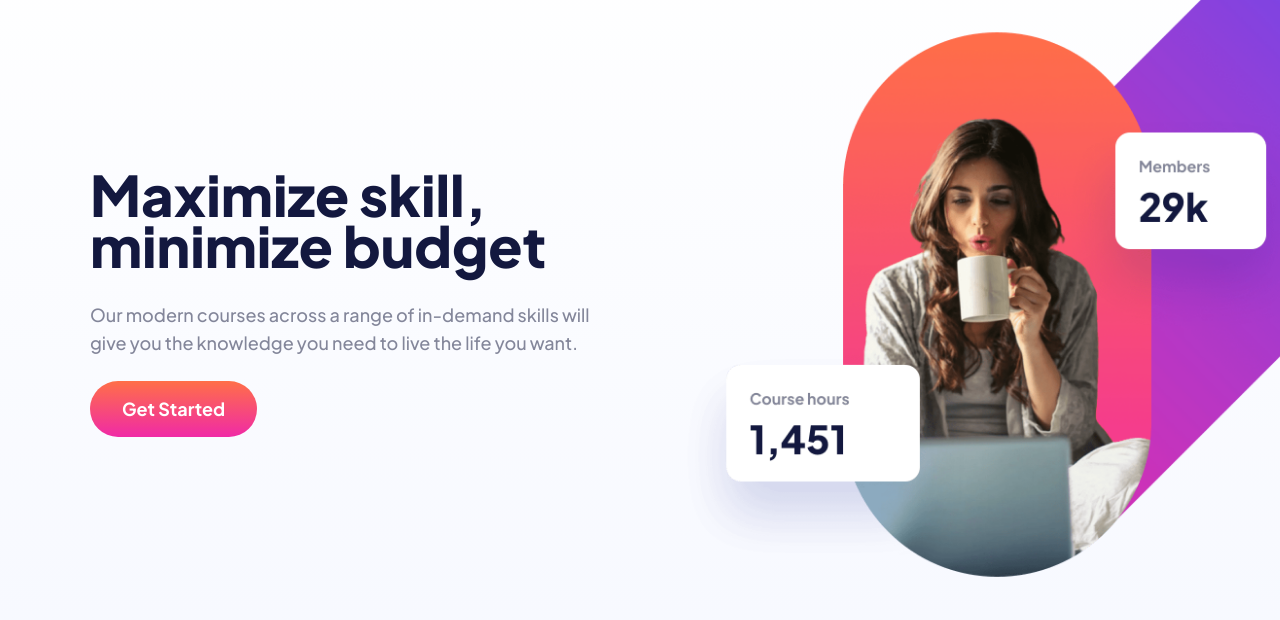
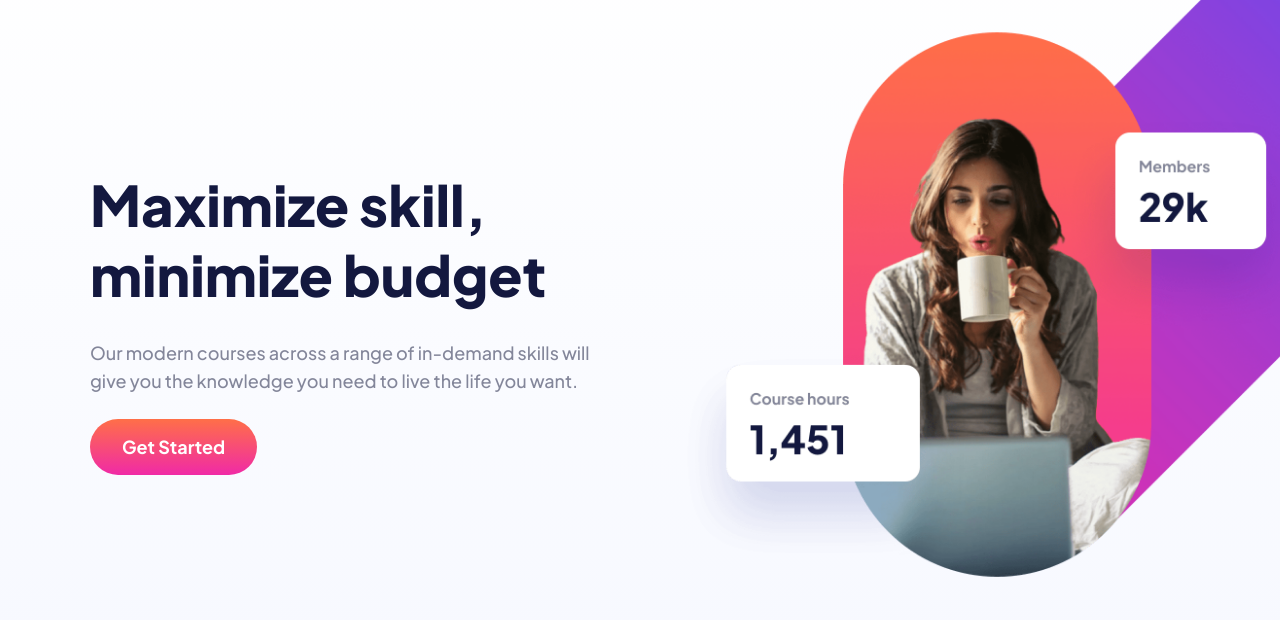
Before and after one commit to FrontEndMentor-MyChallanges/n_skilled-elearning-landing-page, a website: page index.html in a window 1280 px wide. Shown: the part 103-723 px from the top of the page. Drawn offline with Linux system fonts and the light colour scheme.

Commit message:
h1 line-height update :)

```diff
--- a/index.html
+++ b/index.html
@@ -37,7 +37,7 @@
             class="flex flex-col items-start px-4 pt-[38px] sm:pt-[99px] lg:pt-[178px] header-container sm:px-6 md:px-0 md:pl-10 xl:px-0 md:pb-[186px] lg:pb-[210px] md:w-[440px] lg:w-[500px]"
           >
             <h1
-              class="header-title text-[40px] lg:text-[56px] font-extrabold leading-[51px] text-left text-customPrimaryDark"
+              class="header-title text-[40px] lg:text-[56px] lg:leading-[70px] font-extrabold leading-[51px] text-left text-customPrimaryDark"
             >
               Maximize skill, minimize budget
             </h1>
```
Also changed, not shown: dist/style.css.
